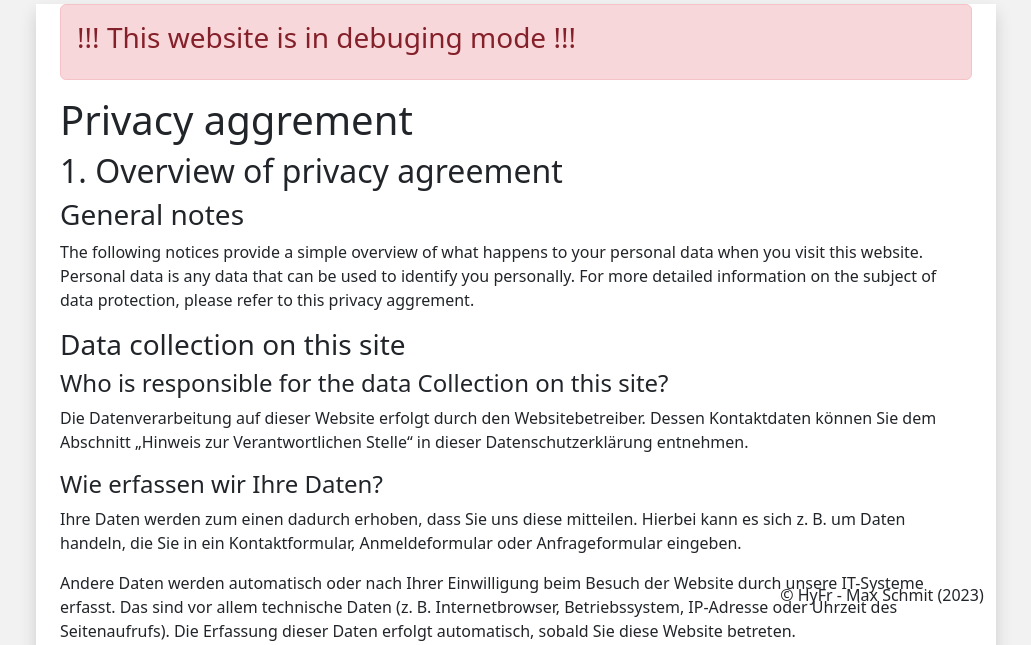
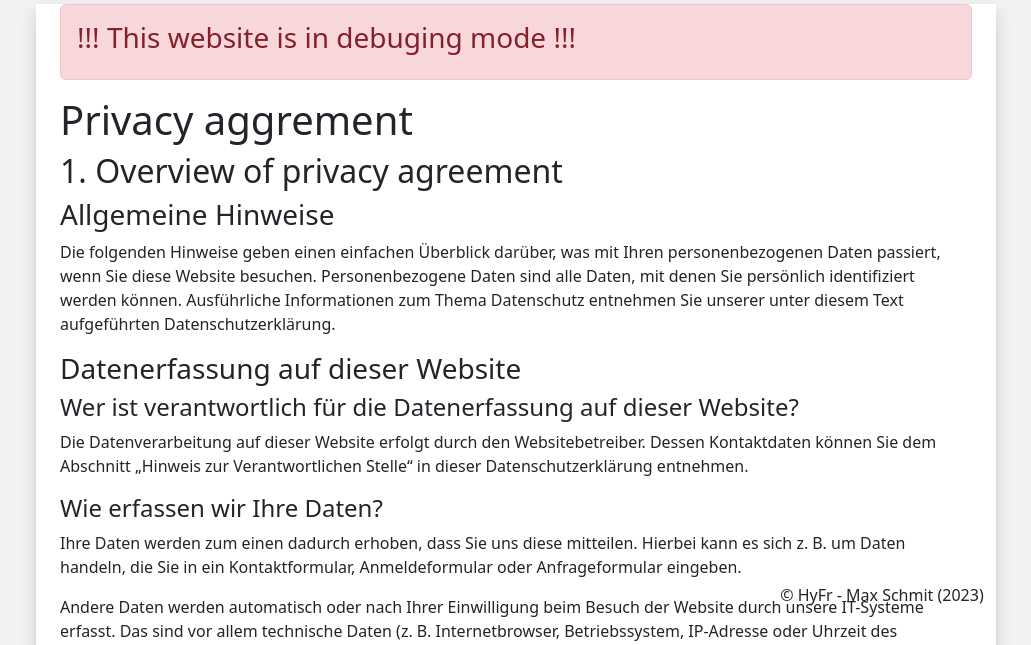
Before and after one commit to maxschmi/naturwb-website, a Django app: page /datenschutz/ in a window 1280 px wide. Shown: the part 193-838 px from the top of the page, without its empty margins (124-1155 px from the left). Run offline with Django 3.2, Linux system fonts and the light colour scheme; some libraries are stand-ins or nearby versions.

Commit message:
change start of privacy agreement to german

```diff
--- a/naturwb/templates/datenschutz.html
+++ b/naturwb/templates/datenschutz.html
@@ -5,12 +5,13 @@
 <h1>Privacy aggrement</h1>
 <h2>1. Overview of privacy agreement</h2>
 
-<h3>General notes</h3>
-<p>The following notices provide a simple overview of what happens to your personal data
-  when you visit this website. Personal data is any data that can be used to identify you personally.
- For more detailed information on the subject of data protection, please refer to this privacy aggrement.</p>
-<h3>Data collection on this site</h3>
-<h4>Who is responsible for the data Collection on this site?</h4>
+<h3>Allgemeine Hinweise</h3>
+<p>Die folgenden Hinweise geben einen einfachen &Uuml;berblick dar&uuml;ber, was mit Ihren personenbezogenen Daten
+  passiert, wenn Sie diese Website besuchen. Personenbezogene Daten sind alle Daten, mit denen Sie pers&ouml;nlich
+  identifiziert werden k&ouml;nnen. Ausf&uuml;hrliche Informationen zum Thema Datenschutz entnehmen Sie unserer unter
+  diesem Text aufgef&uuml;hrten Datenschutzerkl&auml;rung.</p>
+<h3>Datenerfassung auf dieser Website</h3>
+<h4>Wer ist verantwortlich f&uuml;r die Datenerfassung auf dieser Website?</h4>
 <p>Die Datenverarbeitung auf dieser Website erfolgt durch den Websitebetreiber. Dessen Kontaktdaten k&ouml;nnen Sie dem
   Abschnitt &bdquo;Hinweis zur Verantwortlichen Stelle&ldquo; in dieser Datenschutzerkl&auml;rung entnehmen.</p>
 <h4>Wie erfassen wir Ihre Daten?</h4>
```
